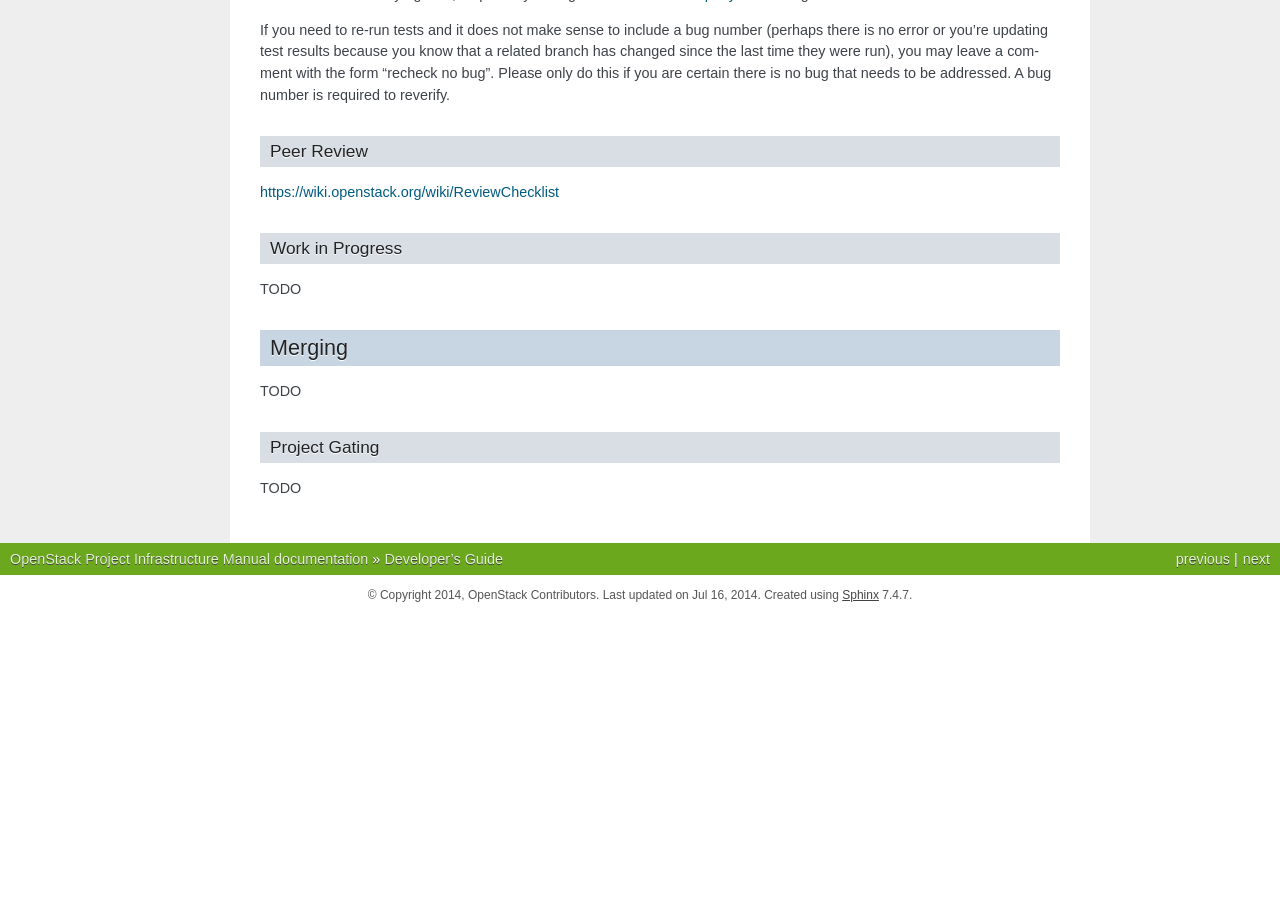
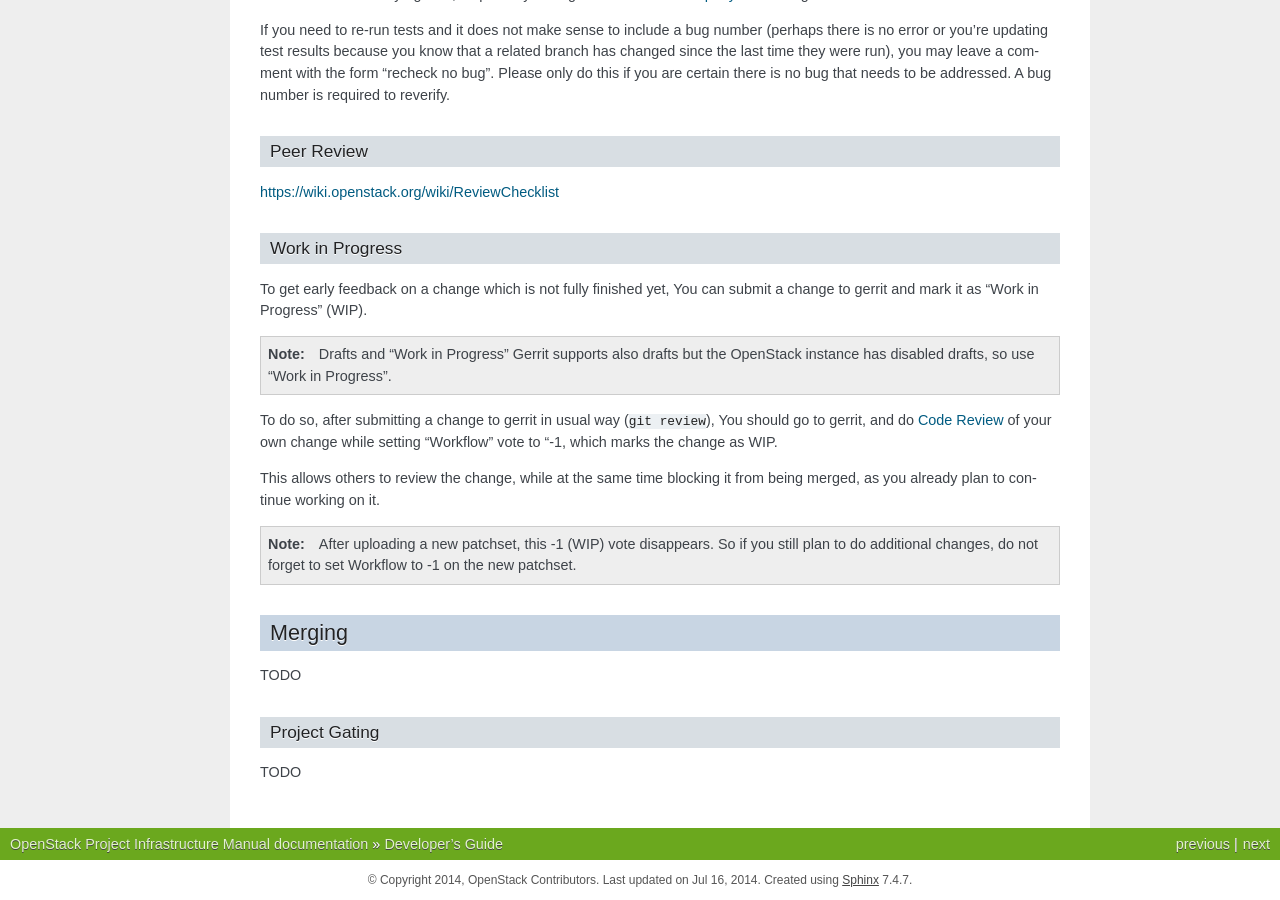
Before and after one commit to openstack-archive/infra-manual, a Sphinx documentation site: the page built from doc/source/developers.rst, in a window 1280 px wide and 900 px high, scrolled down 6939 px. Built offline with Sphinx 7.4.7, drawn with Linux system fonts in a browser that asks for light colours; before the commit the page ends 7554 px from its top, so only the background shows below that.

Commit message:
Add description of Work in Progress
Change-Id: I9ce84f5db0aac5e3e5e0ef8a1d8c3497903c16ac

```diff
--- a/doc/source/developers.rst
+++ b/doc/source/developers.rst
@@ -392,7 +392,26 @@
 Work in Progress
 ----------------
 
-TODO
+To get early feedback on a change which is not fully finished yet,
+You can submit a change to gerrit and mark it as "Work in Progress"
+(WIP).
+
+.. note:: Drafts and "Work in Progress"
+   Gerrit supports also drafts but the OpenStack instance has disabled
+   drafts, so use "Work in Progress".
+
+To do so, after submitting a change to gerrit in usual way (``git review``),
+You should go to gerrit, and do `Code Review`_ of your own change while
+setting "Workflow" vote to "-1, which marks the change as WIP.
+
+This allows others to review the change, while at the same time
+blocking it from being merged, as you already plan to continue working on it.
+
+.. note:: After uploading a new patchset, this -1 (WIP) vote disappears.
+    So if you still plan to do additional changes, do not forget to
+    set Workflow to -1 on the new patchset.
+
+
 
 Merging
 =======
```
